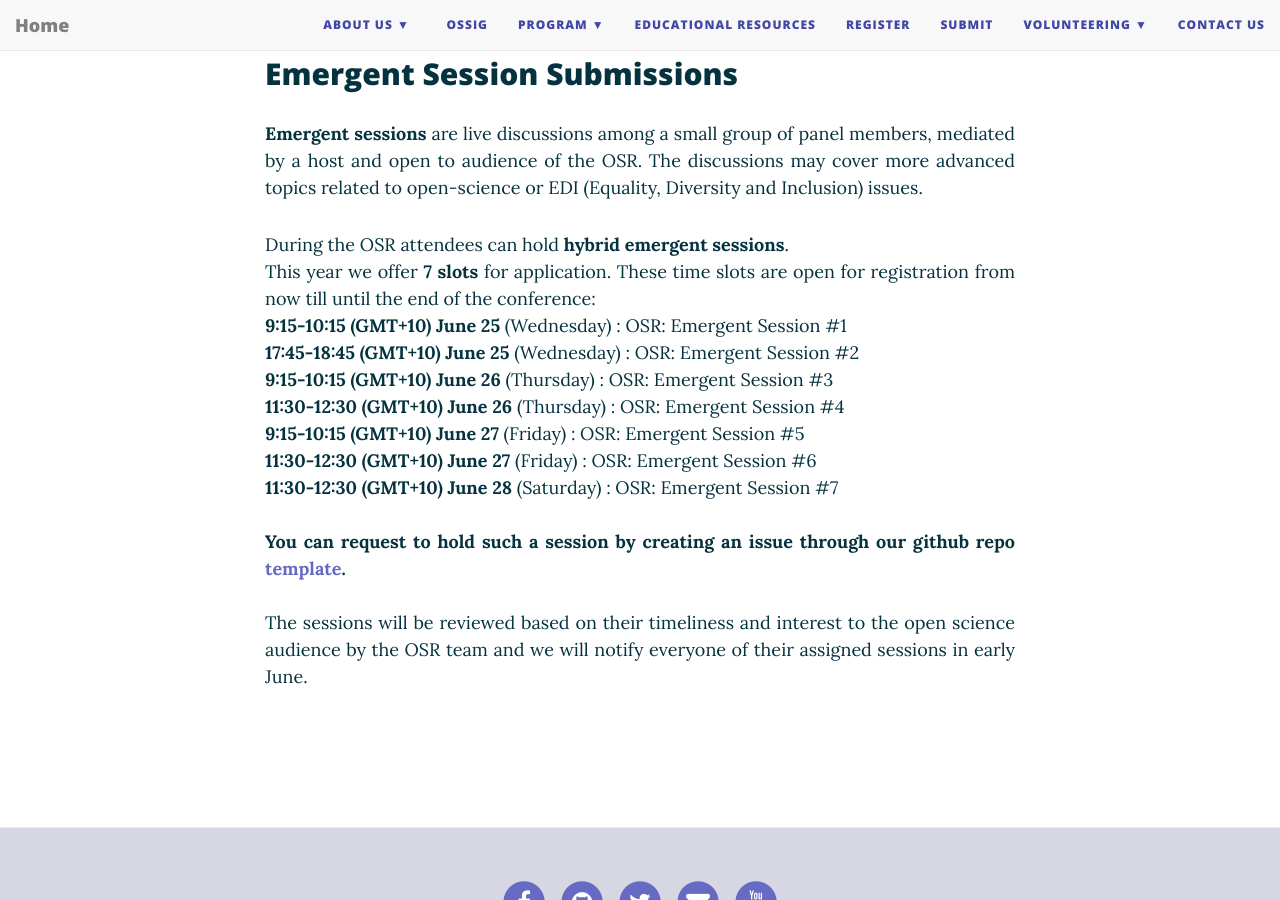
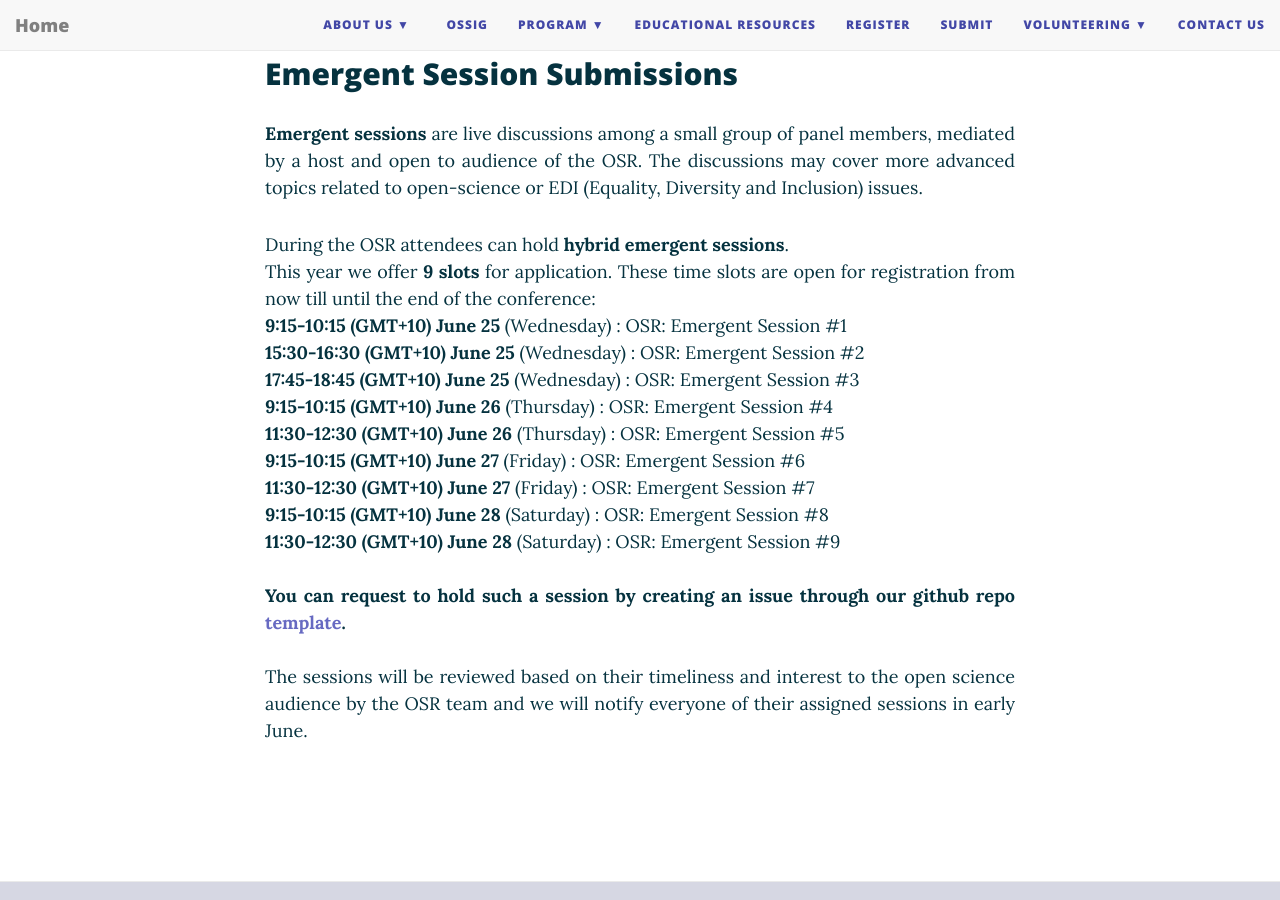
Before and after one commit to ohbm/osr2025, a Jekyll site: the page built from submit.md, in a window 1280 px wide and 900 px high, scrolled down 419 px. Built offline with Jekyll 4.4.1, drawn with Linux system fonts in a browser that asks for light colours; nearby versions of some CDN libraries.

Commit message:
Update emergent sessions

```diff
--- a/submit.md
+++ b/submit.md
@@ -46,14 +46,16 @@
 </p>
 <p align="justify">
 During the OSR attendees can hold **hybrid emergent sessions**. <br>
-This year we offer **7 slots** for application. These time slots are open for registration from now till until the end of the conference:<br>
+This year we offer **9 slots** for application. These time slots are open for registration from now till until the end of the conference:<br>
 **9:15-10:15 (GMT+10) June 25** (Wednesday) : OSR: Emergent Session #1 <br>
-**17:45-18:45 (GMT+10) June 25** (Wednesday) : OSR: Emergent Session #2 <br>
-**9:15-10:15 (GMT+10) June 26** (Thursday) : OSR: Emergent Session #3 <br>
-**11:30-12:30 (GMT+10) June 26** (Thursday) : OSR: Emergent Session #4 <br>
-**9:15-10:15 (GMT+10) June 27** (Friday) : OSR: Emergent Session #5 <br>
-**11:30-12:30 (GMT+10) June 27** (Friday) : OSR: Emergent Session #6 <br>
-**11:30-12:30 (GMT+10) June 28** (Saturday) : OSR: Emergent Session #7 <br>
+**15:30-16:30 (GMT+10) June 25** (Wednesday) : OSR: Emergent Session #2 <br>
+**17:45-18:45 (GMT+10) June 25** (Wednesday) : OSR: Emergent Session #3 <br>
+**9:15-10:15 (GMT+10) June 26** (Thursday) : OSR: Emergent Session #4 <br>
+**11:30-12:30 (GMT+10) June 26** (Thursday) : OSR: Emergent Session #5 <br>
+**9:15-10:15 (GMT+10) June 27** (Friday) : OSR: Emergent Session #6 <br>
+**11:30-12:30 (GMT+10) June 27** (Friday) : OSR: Emergent Session #7 <br>
+**9:15-10:15 (GMT+10) June 28** (Saturday) : OSR: Emergent Session #8 <br>
+**11:30-12:30 (GMT+10) June 28** (Saturday) : OSR: Emergent Session #9 <br>
 <br>
 **You can request to hold such a session by creating an issue through our github repo [template](https://github.com/ohbm/osr2025/issues/1){:target="_blank"}.**<br> <br>
 The sessions will be reviewed based on their timeliness and interest to the open science audience by the OSR team and we will notify everyone of their assigned sessions in early June. <br>
```
Also changed, not shown: emergent.md (+21 -6 lines), formats.md (+19 -9 lines), schedule.md (+20 -6 lines).
